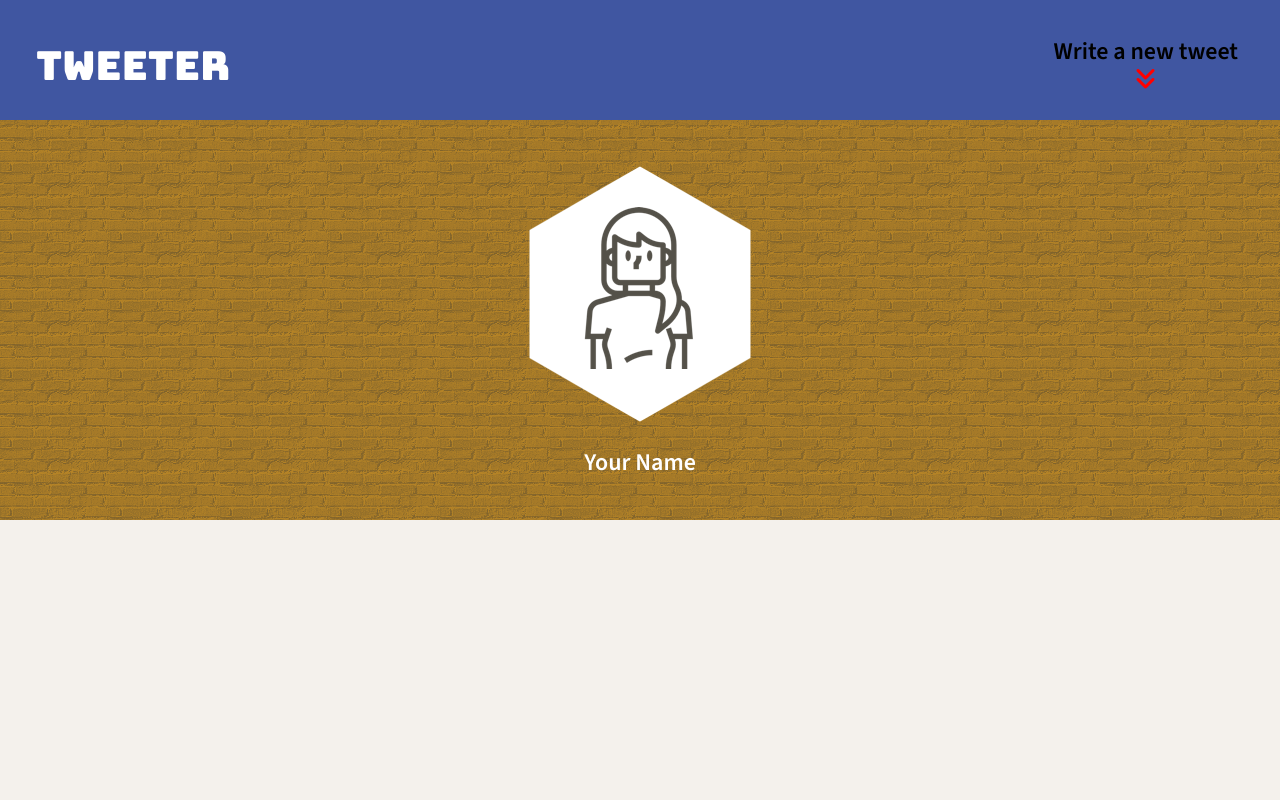
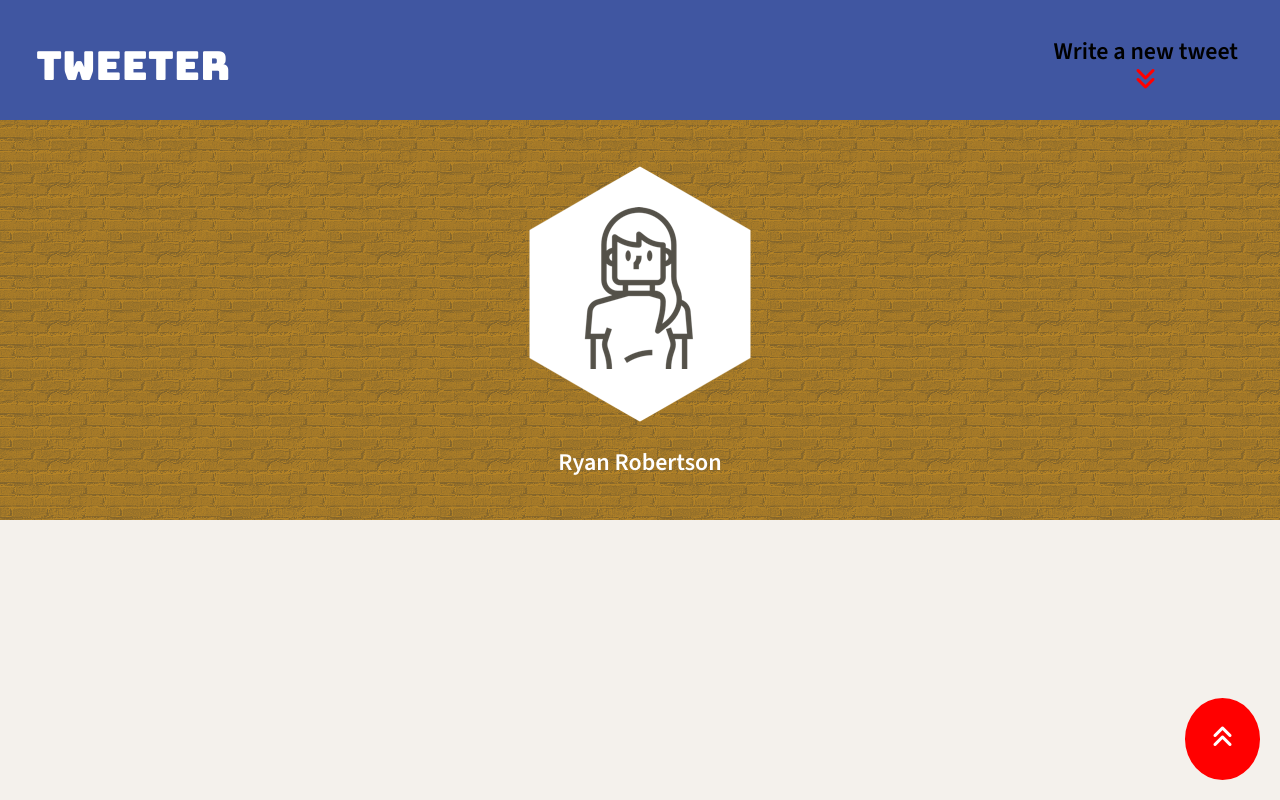
Before and after one commit to ryguyroberts/tweeter, a website: page public/index.html in a window 1280 px wide. Drawn offline with nearby package versions, Linux system fonts and the light colour scheme; no server answers.

Commit message:
add CSS for scroll return button

```diff
--- a/public/index.html
+++ b/public/index.html
@@ -22,6 +22,7 @@
     <link rel="stylesheet" href="/styles/new-tweet.css" type="text/css" />
     <link rel="stylesheet" href="/styles/tweets.css" type="text/css" />
     <link rel="stylesheet" href="/styles/error-msg.css" type="text/css" />
+    <link rel="stylesheet" href="/styles/footer.css" type="text/css" />
 
     <!-- External JS -->
     <script src="https://ajax.googleapis.com/ajax/libs/jquery/3.4.1/jquery.min.js"></script>
@@ -51,7 +52,7 @@
       </div>
       <br>
       <div>
-          <h2><span class="bold">Your</span> Name</h2>
+          <h2><span class="bold">Ryan</span> Robertson</h2>
       </div>
     </header>
 
@@ -74,4 +75,7 @@
       <section id ="tweets-container"></section>
     </main>
   </body>
+  <footer id = scroll-up>
+    <button><i class="fa-solid fa-angles-up"></i></button>
+  </footer>
 </html>
--- /dev/null
+++ b/public/styles/footer.css
@@ -0,0 +1,22 @@
+#scroll-up {
+  position: fixed;
+  bottom: 20px;
+  right: 20px;
+  display: flex;
+  flex-direction: row-reverse;
+}
+
+#scroll-up button {
+  padding: 25px 25px;
+  border: 2px solid red;
+  background-color: red;
+  border-radius: 50%;
+}
+
+#scroll-up button:hover {
+  cursor: pointer;
+}
+
+#scroll-up button i {
+  color: white;
+}
--- a/server/data-files/initial-tweets.json
+++ b/server/data-files/initial-tweets.json
@@ -8,7 +8,7 @@
     "content": {
       "text": "If I have seen further it is by standing on the shoulders of giants"
     },
-    "created_at": 1706556631270
+    "created_at": 1706560874631
   },
   {
     "user": {
@@ -19,6 +19,6 @@
     "content": {
       "text": "Je pense , donc je suis"
     },
-    "created_at": 1706643031270
+    "created_at": 1706647274631
   }
 ]
```
